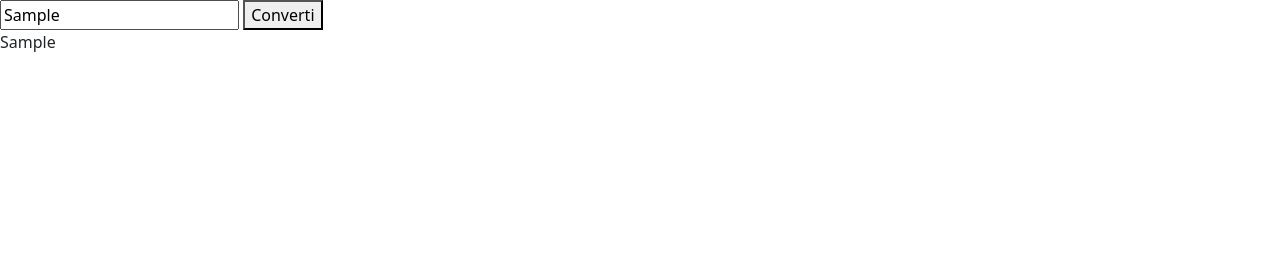
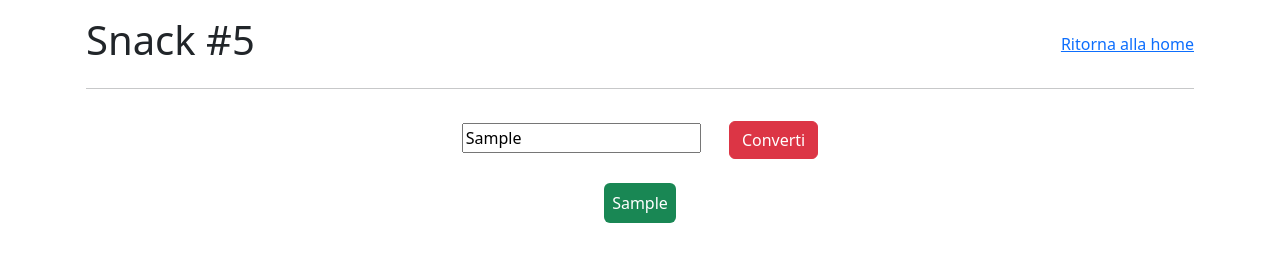
Before and after one commit to albertotaddeucci/js-jsnacks-blocco-3, a plain HTML site: page Snack5 (bonus)/index.html in a window 1280 px wide. Both pictures are taken after typing "Sample" into the empty fields and a click on the button "Converti". Drawn offline with nearby package versions, Linux system fonts and the light colour scheme.

Commit message:
snack 5 - stile

```diff
--- a/Snack5 (bonus)/index.html
+++ b/Snack5 (bonus)/index.html
@@ -14,11 +14,40 @@
 </head>
 <body>
 
-  <input type="text" id="input-text">
+  <div class="container p-3">
+    <div class="row justify-content-between align-items-center ">
+      <div class="col-auto">
+        <h1>Snack #5</h1>
 
-  <button id="button-start">Converti</button>
+      </div>
+      <div class="col-auto">
+        <a href="../index.html">Ritorna alla home</a>
 
-  <div id="result"></div>
+      </div>
+    </div>
+    <hr>
+
+
+    <div class="row justify-content-center flex-column align-items-center p-3">
+      <div class="col-auto">
+
+        <input type="text" id="input-text">
+
+        <button id="button-start" class="btn btn-danger ms-4">Converti</button>
+
+
+
+      </div>
+
+      <div class="col-auto">
+        <div id="result" class="bg-success my-4 rounded-2 text-white p-2 text-center" style="display: none;"></div>
+
+      </div>
+
+
+
+  </div>
+
 
 
 
--- a/Snack5 (bonus)/script.js
+++ b/Snack5 (bonus)/script.js
@@ -10,6 +10,8 @@ buttonStart.addEventListener("click",function(){
     const inputText = document.getElementById("input-text").value;
 
     document.getElementById("result").innerText = `${toUpper(inputText)}`;
+    document.getElementById("result").style = "display: block"
+
 
 })
 
```
Also changed, not shown: Snack3/index.html (+1 -1 lines), index.html (+2 -2 lines).
